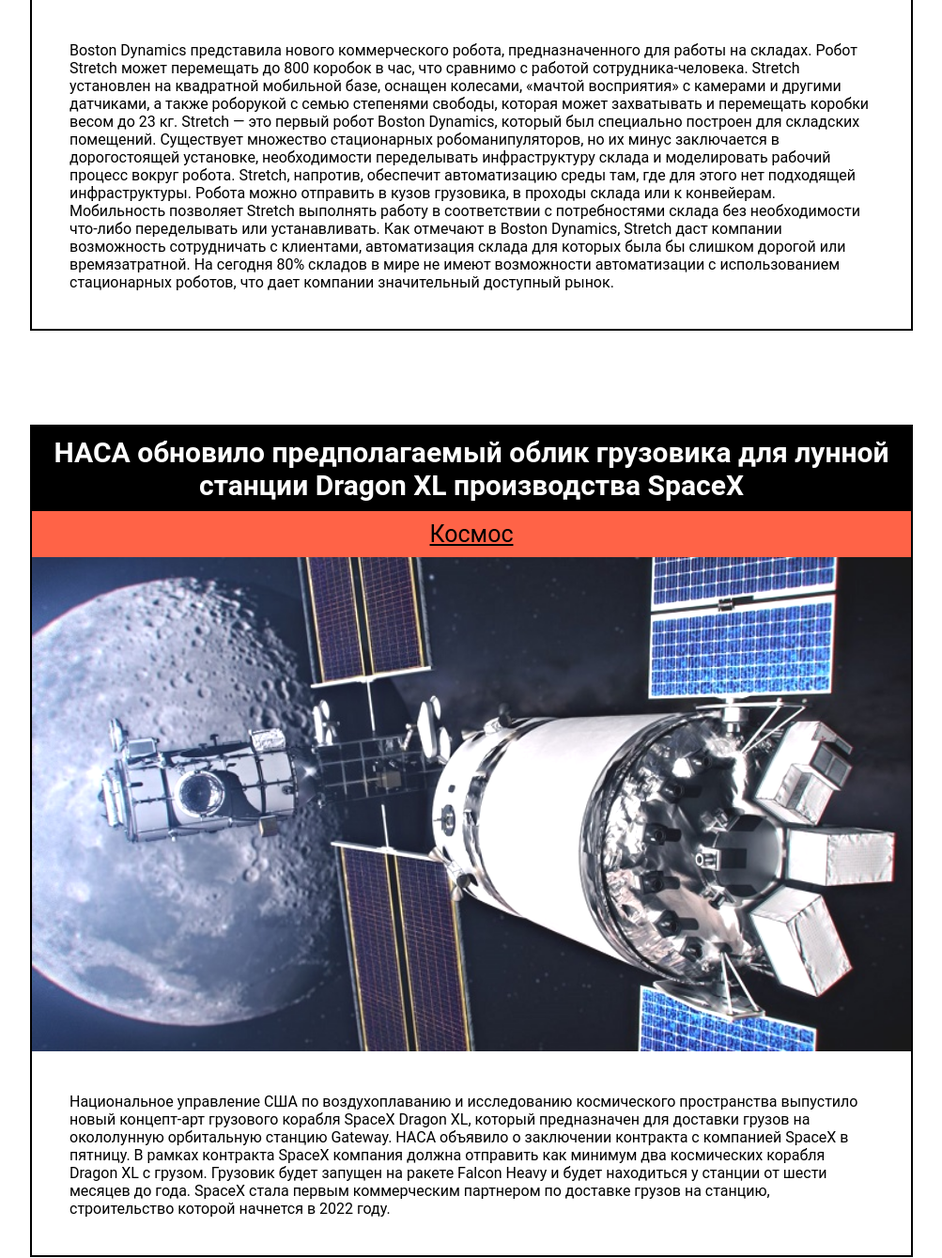
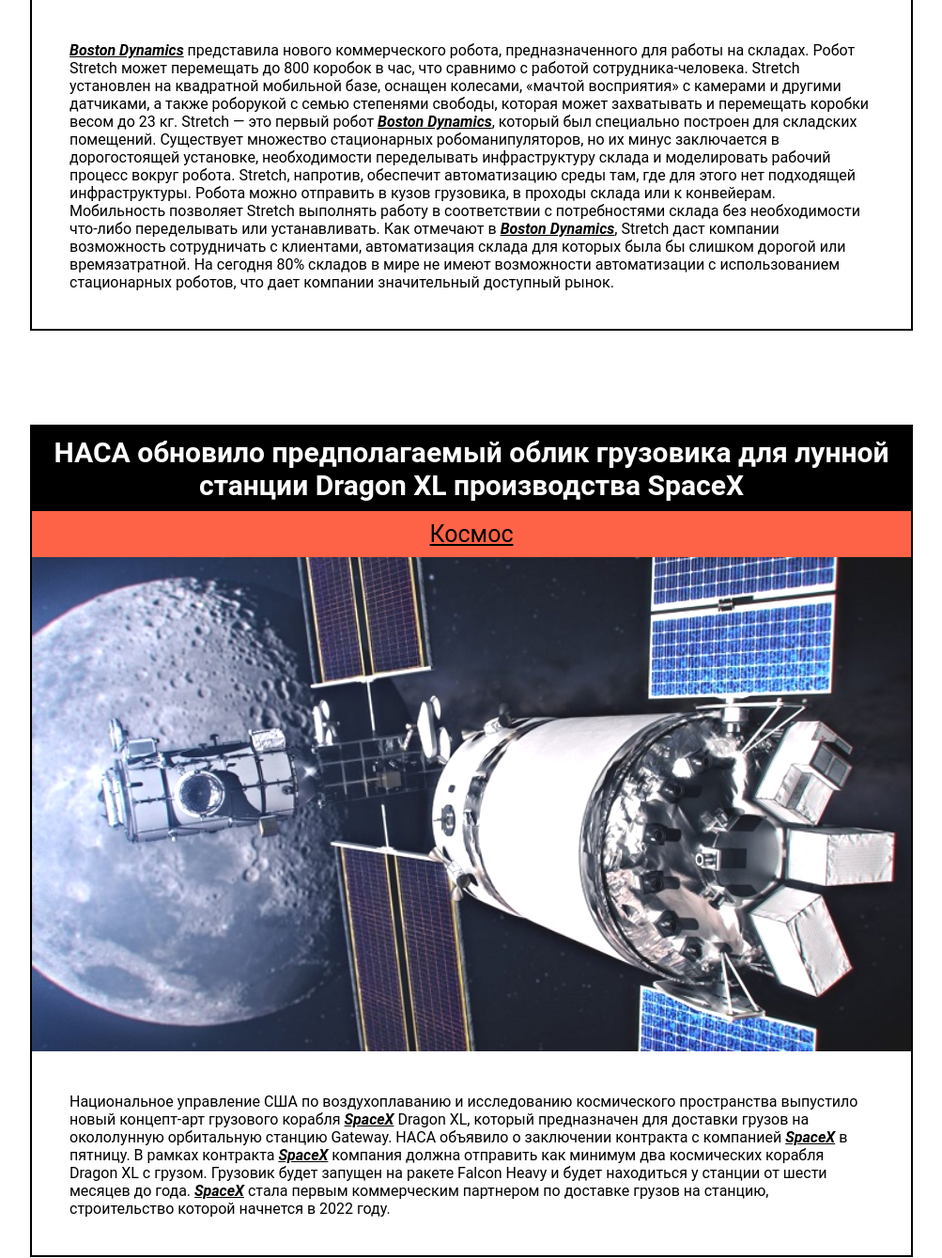
Before and after one commit to JohnikF/ITnews, a plain HTML site: page index.html in a window 1280 px wide. Shown: the part 1738-3077 px from the top of the page at 94% size, without its empty margins (138-1141 px from the left). Drawn offline with Linux system fonts and the light colour scheme.

Commit message:
add featured text

```diff
--- a/index.html
+++ b/index.html
@@ -22,19 +22,19 @@
         <p class="article-category">Робототехника</p>
         <img src="img/article1_pic.jpg" class="article-image" alt="">
         <p class="article-text">
-            Boston Dynamics представила нового коммерческого робота, предназначенного для работы на складах. Робот Stretch может перемещать до 800 коробок в час, что сравнимо с работой сотрудника-человека. Stretch установлен на квадратной мобильной базе, оснащен колесами, «мачтой восприятия» с камерами и другими датчиками, а также роборукой с семью степенями свободы, которая может захватывать и перемещать коробки весом до 23 кг.
+            <span class="featured-text">Boston Dynamics</span> представила нового коммерческого робота, предназначенного для работы на складах. Робот Stretch может перемещать до 800 коробок в час, что сравнимо с работой сотрудника-человека. Stretch установлен на квадратной мобильной базе, оснащен колесами, «мачтой восприятия» с камерами и другими датчиками, а также роборукой с семью степенями свободы, которая может захватывать и перемещать коробки весом до 23 кг.
 
-            Stretch — это первый робот Boston Dynamics, который был специально построен для складских помещений. Существует множество стационарных робоманипуляторов, но их минус заключается в дорогостоящей установке, необходимости переделывать инфраструктуру склада и моделировать рабочий процесс вокруг робота. Stretch, напротив, обеспечит автоматизацию среды там, где для этого нет подходящей инфраструктуры. Робота можно отправить в кузов грузовика, в проходы склада или к конвейерам. Мобильность позволяет Stretch выполнять работу в соответствии с потребностями склада без необходимости что-либо переделывать или устанавливать.
+            Stretch — это первый робот <span class="featured-text">Boston Dynamics</span>, который был специально построен для складских помещений. Существует множество стационарных робоманипуляторов, но их минус заключается в дорогостоящей установке, необходимости переделывать инфраструктуру склада и моделировать рабочий процесс вокруг робота. Stretch, напротив, обеспечит автоматизацию среды там, где для этого нет подходящей инфраструктуры. Робота можно отправить в кузов грузовика, в проходы склада или к конвейерам. Мобильность позволяет Stretch выполнять работу в соответствии с потребностями склада без необходимости что-либо переделывать или устанавливать.
 
-            Как отмечают в Boston Dynamics, Stretch даст компании возможность сотрудничать с клиентами, автоматизация склада для которых была бы слишком дорогой или времязатратной. На сегодня 80% складов в мире не имеют возможности автоматизации с использованием стационарных роботов, что дает компании значительный доступный рынок.</p>
+            Как отмечают в <span class="featured-text">Boston Dynamics</span>, Stretch даст компании возможность сотрудничать с клиентами, автоматизация склада для которых была бы слишком дорогой или времязатратной. На сегодня 80% складов в мире не имеют возможности автоматизации с использованием стационарных роботов, что дает компании значительный доступный рынок.</p>
     </div>
     <div class="article">
         <h2 class="article-title">НАСА обновило предполагаемый облик грузовика для лунной станции Dragon XL производства SpaceX</h2>
         <p class="article-category">Космос</p>
         <img src="img/article2_pic.jpg" alt="Space Shuttle" class="article-image">
-        <p class="article-text">Национальное управление США по воздухоплаванию и исследованию космического пространства выпустило новый концепт-арт грузового корабля SpaceX Dragon XL, который предназначен для доставки грузов на окололунную орбитальную станцию Gateway. НАСА объявило о заключении контракта с компанией SpaceX в пятницу.
+        <p class="article-text">Национальное управление США по воздухоплаванию и исследованию космического пространства выпустило новый концепт-арт грузового корабля <span class="featured-text">SpaceX</span> Dragon XL, который предназначен для доставки грузов на окололунную орбитальную станцию Gateway. НАСА объявило о заключении контракта с компанией <span class="featured-text">SpaceX</span> в пятницу.
 
-            В рамках контракта SpaceX компания должна отправить как минимум два космических корабля Dragon XL с грузом. Грузовик будет запущен на ракете Falcon Heavy и будет находиться у станции от шести месяцев до года. SpaceX стала первым коммерческим партнером по доставке грузов на станцию, строительство которой начнется в 2022 году.</p>
+            В рамках контракта <span class="featured-text">SpaceX</span> компания должна отправить как минимум два космических корабля Dragon XL с грузом. Грузовик будет запущен на ракете Falcon Heavy и будет находиться у станции от шести месяцев до года. <span class="featured-text">SpaceX</span> стала первым коммерческим партнером по доставке грузов на станцию, строительство которой начнется в 2022 году.</p>
     </div>
 </div>
 
--- a/style.css
+++ b/style.css
@@ -156,6 +156,12 @@
     z-index: 9;
 }
 
+.featured-text {
+    font-style: italic;
+    text-decoration: underline;
+    font-weight: bolder;
+}
+
 @keyframes jump {
     0% {
         transform: translate(0, 0);
```
